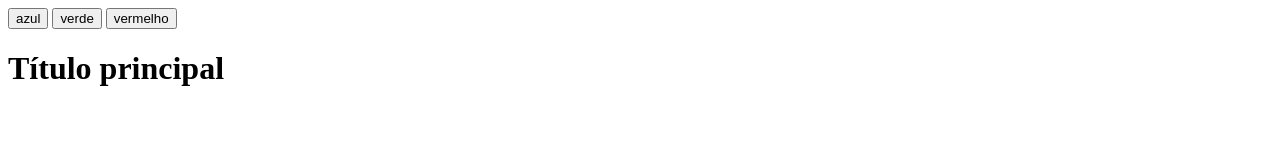
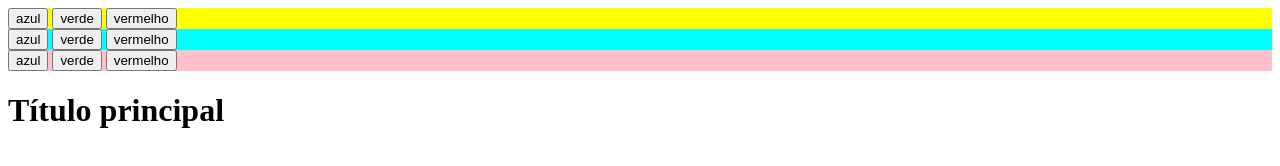
Before and after one commit to fboldt/hello, a plain HTML site: page cordotitulo.html in a window 1280 px wide. Drawn offline with Linux system fonts and the light colour scheme.

Commit message:
criar elementos html com javascript

```diff
--- a/cordotitulo.html
+++ b/cordotitulo.html
@@ -9,10 +9,10 @@
 </head>
 
 <body>
-    <div>
-        <button onclick="mudarcor('blue')">azul</button>
-        <button onclick="mudarcor('green')">verde</button>
-        <button onclick="mudarcor('red')">vermelho</button>
+    <div style="background-color: pink;">
+        <button onclick="mudarCorDoTitulo('blue')">azul</button>
+        <button onclick="mudarCorDoTitulo('green')">verde</button>
+        <button onclick="mudarCorDoTitulo('red')">vermelho</button>
     </div>
     <h1>
         Título principal
--- a/cordotitulo.js
+++ b/cordotitulo.js
@@ -1,5 +1,47 @@
+document.addEventListener("DOMContentLoaded", function () {
+    inserirBotoesComInnerHTML();
+    inserirBotoesComJS();
+});
 
-function mudarcor(cor) {
+function criarBotao(texto, cor) {
+    botao = document.createElement("button");
+    botao.innerHTML = texto;
+    botao.addEventListener("click", function () {
+        mudarCorDoTitulo(cor);
+    })
+    return botao;
+}
+
+const cores = [
+    ["azul", "blue"],
+    ["verde", "green"],
+    ["vermelho", "red"]
+];
+
+function inserirBotoesComJS() {
+    div = document.createElement("div");
+    div.style.backgroundColor = "yellow";
+    cores.forEach(item => {
+        const [texto, cor] = item;
+        botao = criarBotao(texto, cor);
+        div.appendChild(botao);
+        div.appendChild(document.createTextNode(" "));
+    });
+    document.body.prepend(div);
+}
+
+function inserirBotoesComInnerHTML() {
+    div = document.createElement("div");
+    div.style.backgroundColor = "cyan";
+    div.innerHTML = `
+    <button onclick="mudarCorDoTitulo('blue')">azul</button>
+    <button onclick="mudarCorDoTitulo('green')">verde</button>
+    <button onclick="mudarCorDoTitulo('red')">vermelho</button>
+    `;
+    document.body.prepend(div);
+}
+
+function mudarCorDoTitulo(cor) {
     h1 = document.querySelector("h1");
     h1.style.color = cor;
 }
```
